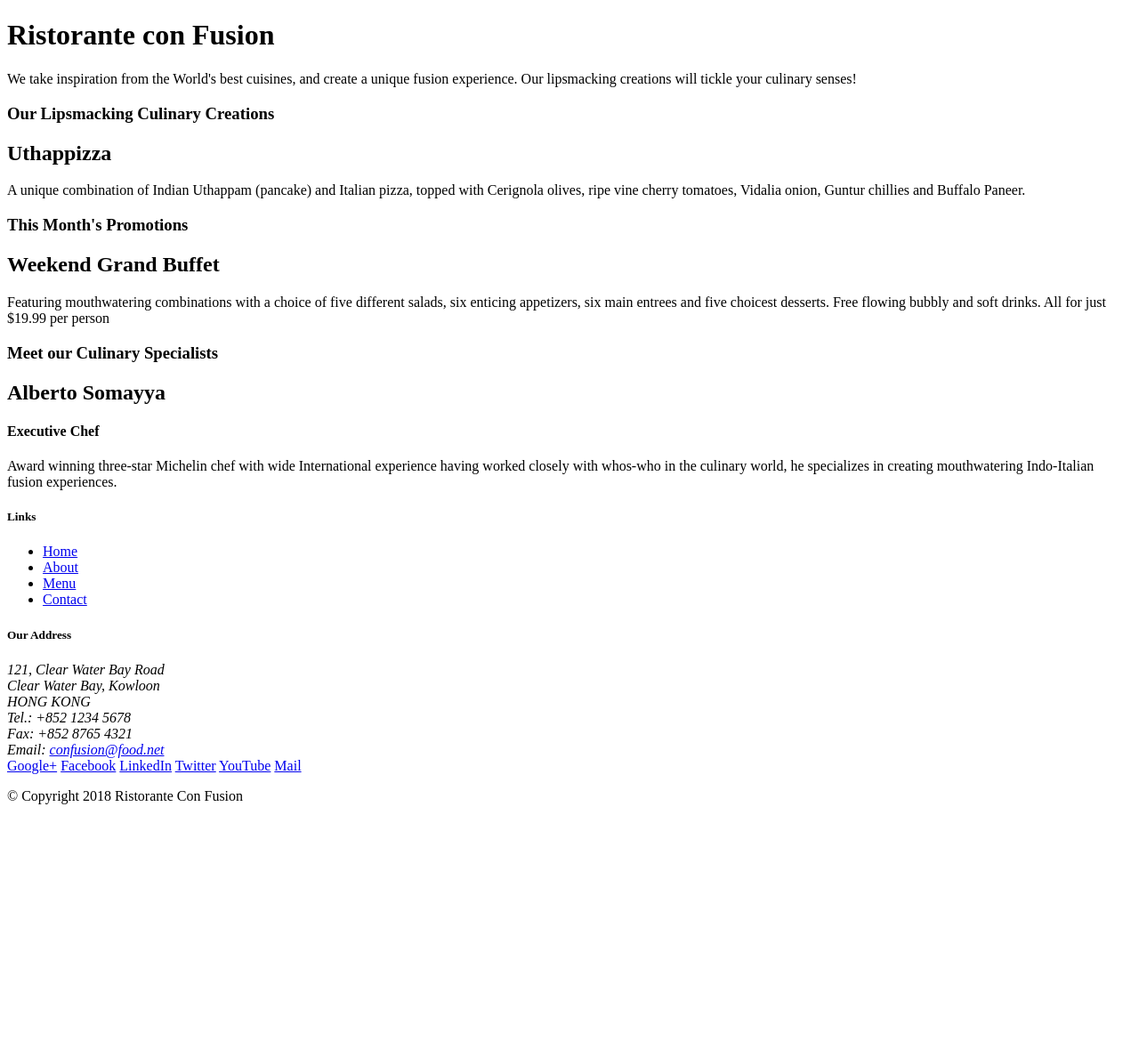
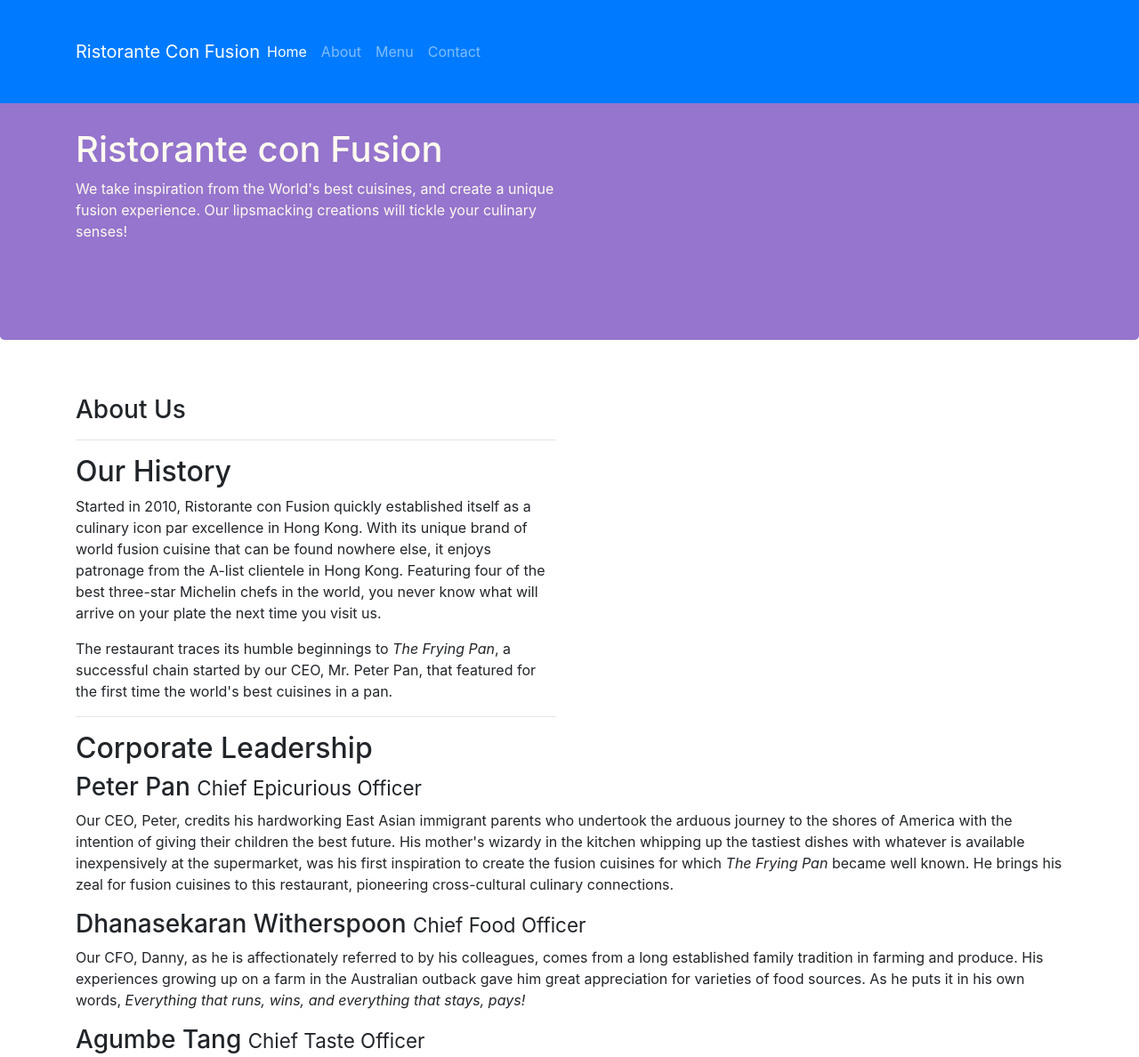
Before and after one commit to JJJya/Frontend-Week-4, a website: page index.html in a window 1280 px wide. Shown: the top 1188 px of the page at 89% size. Before the commit the page ends 920 px from the top, so only its background shows below. Drawn offline with nearby package versions, Linux system fonts and the light colour scheme.

Commit message:
Navbar and Breadcrumbs

```diff
--- a/index.html
+++ b/index.html
@@ -2,71 +2,103 @@
 <html lang="en">
 
 <head>
-    <title>Ristorante Con Fusion</title>
+    <meta charset="utf-8">
+    <meta name="viewport" content="width=device-width, initial-scale=1, shrink-to-fit=no">
+    <meta http-equiv="x-ua-compatible"  content="ie-edge">
+
+    <script src="https://code.jquery.com/jquery-3.5.1.slim.min.js" integrity="sha384-DfXdz2htPH0lsSSs5nCTpuj/zy4C+OGpamoFVy38MVBnE+IbbVYUew+OrCXaRkfj" crossorigin="anonymous"></script>
+    <!-- <script src="https://cdn.jsdelivr.net/npm/popper.js@1.16.1/dist/umd/popper.min.js" integrity="sha384-9/reFTGAW83EW2RDu2S0VKaIzap3H66lZH81PoYlFhbGU+6BZp6G7niu735Sk7lN" crossorigin="anonymous"></script> -->
+    <script src="https://stackpath.bootstrapcdn.com/bootstrap/4.5.2/js/bootstrap.min.js" integrity="sha384-B4gt1jrGC7Jh4AgTPSdUtOBvfO8shuf57BaghqFfPlYxofvL8/KUEfYiJOMMV+rV" crossorigin="anonymous"></script>
+
+    <link rel="stylesheet" href="styles/styles.css">
+    <link rel="stylesheet" href="node_modules/bootstrap/dist/css/bootstrap.min.css">
+    <title>Ristorante Con Fusion: About Us</title>
+
 </head>
 
 <body>
 
-    <header>
-        <div>
-            <div>
-                <div>
+    <nav class="navbar navbar-dark navbar-expand-sm bg-primary fixed-top">
+        <div class="container">
+            <button class="navbar-toggler" type="button" data-toggle="collapse" data-target="#Navbar">
+                <span class="navbar-toggler-icon"></span>
+            </button>
+           <a class="navbar-brand mr-auto" href="#">Ristorante Con Fusion</a>
+           <div class="collapse navbar-collapse" id="Navbar">
+                <ul class="navbar-nav mr-auto">
+                    <li class="nav-item active"><a class="nav-link" href="#">Home</a></li>
+                    <li class="nav-item"><a class="nav-link" href="./aboutus.html">About</a></li>
+                    <li class="nav-item"><a class="nav-link" href="#">Menu</a></li>
+                    <li class="nav-item"><a class="nav-link" href="#">Contact</a></li>
+                </ul>
+            </div>
+        </div>
+
+    </nav>
+
+
+    <header class="jumbotron">
+        <div class="container">
+            <div class="row row-header">
+                <div class="col-12 col-sm-6">
                     <h1>Ristorante con Fusion</h1>
                     <p>We take inspiration from the World's best cuisines, and create a unique fusion experience. Our lipsmacking creations will tickle your culinary senses!</p>
                 </div>
-                <div>
+                <div class="col-12 col-sm">
                 </div>
             </div>
         </div>
     </header>
 
-    <div>
-        <div>
-            <div>
-                <h3>Our Lipsmacking Culinary Creations</h3>
+    <div class="container">
+        <div class="row">
+            <div class="col-12 col-sm-6">
+               <h3>About Us</h3>
+               <hr>
             </div>
-            <div>
-                <h2>Uthappizza</h2>
-                <p>A unique combination of Indian Uthappam (pancake) and Italian pizza, topped with Cerignola olives, ripe vine cherry tomatoes, Vidalia onion, Guntur chillies and Buffalo Paneer.</p>
+        </div>
+
+        <div class="row">
+            <div class="col-12 col-sm-6">
+                <h2>Our History</h2>
+                <p>Started in 2010, Ristorante con Fusion quickly established itself as a culinary icon par excellence in Hong Kong. With its unique brand of world fusion cuisine that can be found nowhere else, it enjoys patronage from the A-list clientele in Hong Kong.  Featuring four of the best three-star Michelin chefs in the world, you never know what will arrive on your plate the next time you visit us.</p>
+                <p>The restaurant traces its humble beginnings to <em>The Frying Pan</em>, a successful chain started by our CEO, Mr. Peter Pan, that featured for the first time the world's best cuisines in a pan.</p>
+                <hr>
+            </div>
+            <div class="col-12 col-sm">
             </div>
         </div>
 
 
-        <div>
-            <div>
-                <h3>This Month's Promotions</h3>
+        <div class="row">
+            <div class="col-12 col-sm-12">
+                <h2>Corporate Leadership</h2>
+                <h3>Peter Pan <small>Chief Epicurious Officer</small></h3>
+                <p class="d-none d-sm-block ">Our CEO, Peter, credits his hardworking East Asian immigrant parents who undertook the arduous journey to the shores of America with the intention of giving their children the best future. His mother's wizardy in the kitchen whipping up the tastiest dishes with whatever is available inexpensively at the supermarket, was his first inspiration to create the fusion cuisines for which <em>The Frying Pan</em> became well known. He brings his zeal for fusion cuisines to this restaurant, pioneering cross-cultural culinary connections.</p>
+                <h3>Dhanasekaran Witherspoon <small>Chief Food Officer</small></h3>
+                <p class="d-none d-sm-block ">Our CFO, Danny, as he is affectionately referred to by his colleagues, comes from a long established family tradition in farming and produce. His experiences growing up on a farm in the Australian outback gave him great appreciation for varieties of food sources. As he puts it in his own words, <em>Everything that runs, wins, and everything that stays, pays!</em></p>
+                <h3>Agumbe Tang <small>Chief Taste Officer</small></h3>
+                <p class="d-none d-sm-block ">Blessed with the most discerning gustatory sense, Agumbe, our CTO, personally ensures that every dish that we serve meets his exacting tastes. Our chefs dread the tongue lashing that ensues if their dish does not meet his exacting standards. He lives by his motto, <em>You click only if you survive my lick.</em></p>
+                <h3>Alberto Somayya <small>Executive Chef</small></h3>
+                <p class="d-none d-sm-block ">Award winning three-star Michelin chef with wide International experience having worked closely with whos-who in the culinary world, he specializes in creating mouthwatering Indo-Italian fusion experiences. He says, <em>Put together the cuisines from the two craziest cultures, and you get a winning hit! Amma Mia!</em></p>
             </div>
-            <div>
-                <h2>Weekend Grand Buffet</h2>
-                <p>Featuring mouthwatering combinations with a choice of five different salads, six enticing appetizers, six main entrees and five choicest desserts. Free flowing bubbly and soft drinks. All for just $19.99 per person </p>
-            </div>
-        </div>
+       </div>
 
-        <div>
-            <div>
-                <h3>Meet our Culinary Specialists</h3>
-            </div>
-            <div>
-                <h2>Alberto Somayya</h2>
-                <h4>Executive Chef</h4>
-                <p>Award winning three-star Michelin chef with wide International experience having worked closely with whos-who in the culinary world, he specializes in creating mouthwatering Indo-Italian fusion experiences. </p>
-            </div>
-        </div>
     </div>
 
-    <footer>
-        <div>
-            <div>
-                <div>
+    <footer class="footer">
+        <div class="container">
+            <div class="row row-content align-items-center">
+                <div class="col-4 offset-1 col-sm-2">
                     <h5>Links</h5>
-                    <ul>
+                    <ul class="list-unstyled">
                         <li><a href="#">Home</a></li>
                         <li><a href="#">About</a></li>
                         <li><a href="#">Menu</a></li>
                         <li><a href="#">Contact</a></li>
                     </ul>
                 </div>
-                <div>
+                <div class="col-7 col-sm-5">
                     <h5>Our Address</h5>
                     <address>
 		              121, Clear Water Bay Road<br>
@@ -77,8 +109,8 @@
 		              Email: <a href="mailto:confusion@food.net">confusion@food.net</a>
 		           </address>
                 </div>
-                <div>
-                    <div>
+                <div class="col-12 col-sm-4 align-self-center">
+                    <div class="text-center">
                         <a href="http://google.com/+">Google+</a>
                         <a href="http://www.facebook.com/profile.php?id=">Facebook</a>
                         <a href="http://www.linkedin.com/in/">LinkedIn</a>
@@ -88,8 +120,8 @@
                     </div>
                 </div>
            </div>
-           <div>
-                <div>
+           <div class="row justify-content-center">
+                <div class="col-auto">
                     <p>© Copyright 2018 Ristorante Con Fusion</p>
                 </div>
            </div>
--- /dev/null
+++ b/styles/styles.css
@@ -0,0 +1,42 @@
+.row-header {
+    margin: 0px auto;
+    padding: 0px auto;
+}
+
+.row-content {
+    margin: 0px auto;
+    border-bottom: 1px ridge;
+}
+
+.footer {
+    background-color: #9575CD;
+    margin: 0px auto;
+    padding: 20px 0px 20px 0px;
+}
+
+.jumbotron {
+    padding: 70px 30px 70px 30px;
+    margin: 0px auto;
+    background-color: #9575CD !important;
+    color:floralwhite;
+}
+
+.address {
+    font-size: 80%;
+    margin: 0px;
+    color: #0f0f0f;
+}
+
+.container {
+    margin: 0px auto;
+    padding: 30px 0px 30px 0px;
+}
+
+body{
+    padding:50px 0px 0px 0px;
+    z-index:0;
+}
+
+.navbar-dark {
+     background-color: #512DA8;
+}
```
Also changed, not shown: aboutus.html (added, +132 -0 lines), draft/aboutus.html (added, +108 -0 lines), package.json (+6 -1 lines), 1 other file.
